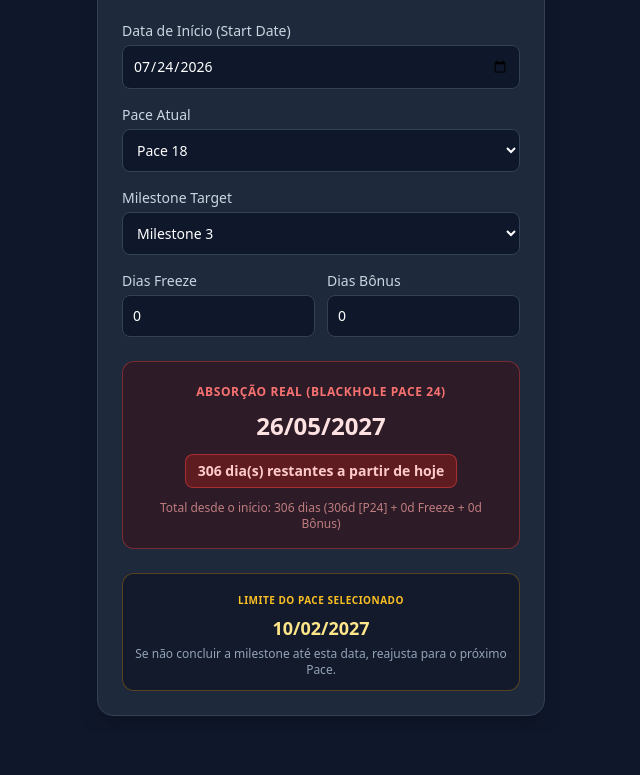
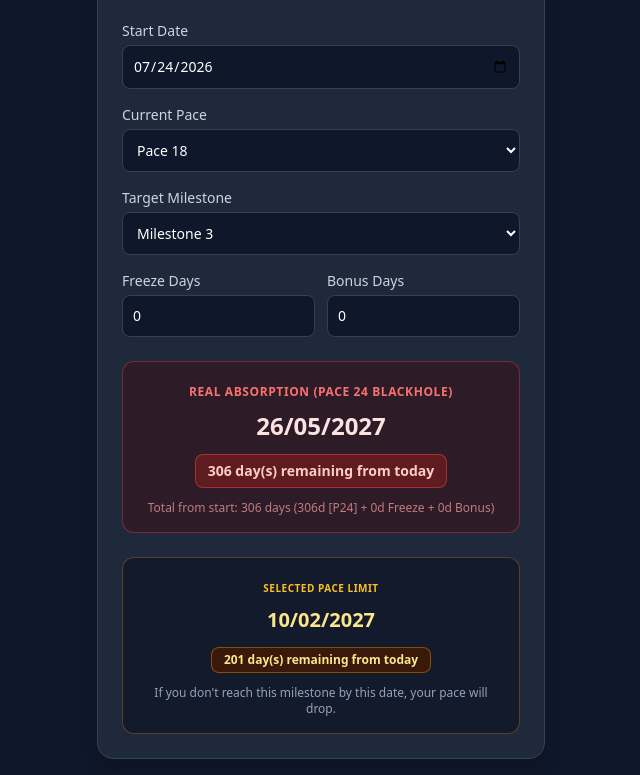
Before and after one commit to ArturVazOsorio/42-blackhole-calculator, a plain HTML site: page index.html in a window 1280 px wide. Shown: the part 96-871 px from the top of the page, without its empty margins (319-959 px from the left). Before the commit the page ends 828 px from the top, so only its background shows below. Drawn offline with nearby package versions, Linux system fonts and the light colour scheme.

Commit message:
Translate HTML content from Portuguese to English

```diff
--- a/index.html
+++ b/index.html
@@ -1,5 +1,5 @@
 <!DOCTYPE html>
-<html lang="pt">
+<html lang="en">
 <head>
   <meta charset="UTF-8">
   <meta name="viewport" content="width=device-width, initial-scale=1.0">
@@ -11,17 +11,17 @@
   <div class="max-w-md w-full bg-slate-800 border border-slate-700 rounded-2xl p-6 shadow-xl space-y-6">
     <div class="text-center">
       <h1 class="text-2xl font-bold text-teal-400">42 Blackhole Calculator</h1>
-      <p class="text-xs text-slate-400 mt-1">Cálculo baseado no limite do Pace 24 & Reajustes</p>
+      <p class="text-xs text-slate-400 mt-1">Calculation based on Pace 24 limit & Adjustments</p>
     </div>
 
     <div class="space-y-4 text-sm">
       <div>
-        <label for="startDate" class="block mb-1 text-slate-300 font-medium">Data de Início (Start Date)</label>
+        <label for="startDate" class="block mb-1 text-slate-300 font-medium">Start Date</label>
         <input type="date" id="startDate" class="w-full bg-slate-900 border border-slate-700 rounded-lg p-2.5 text-white focus:ring-2 focus:ring-teal-400 focus:outline-none">
       </div>
 
       <div>
-        <label for="pace" class="block mb-1 text-slate-300 font-medium">Pace Atual</label>
+        <label for="pace" class="block mb-1 text-slate-300 font-medium">Current Pace</label>
         <select id="pace" class="w-full bg-slate-900 border border-slate-700 rounded-lg p-2.5 text-white focus:ring-2 focus:ring-teal-400 focus:outline-none">
           <option value="8">Pace 8</option>
           <option value="12">Pace 12</option>
@@ -33,7 +33,7 @@
       </div>
 
       <div>
-        <label for="milestone" class="block mb-1 text-slate-300 font-medium">Milestone Target</label>
+        <label for="milestone" class="block mb-1 text-slate-300 font-medium">Target Milestone</label>
         <select id="milestone" class="w-full bg-slate-900 border border-slate-700 rounded-lg p-2.5 text-white focus:ring-2 focus:ring-teal-400 focus:outline-none">
           <option value="0">Milestone 0</option>
           <option value="1">Milestone 1</option>
@@ -47,35 +47,42 @@
 
       <div class="grid grid-cols-2 gap-3">
         <div>
-          <label for="freeze" class="block mb-1 text-slate-300 font-medium">Dias Freeze</label>
+          <label for="freeze" class="block mb-1 text-slate-300 font-medium">Freeze Days</label>
           <input type="number" id="freeze" value="0" min="0" class="w-full bg-slate-900 border border-slate-700 rounded-lg p-2.5 text-white focus:ring-2 focus:ring-teal-400 focus:outline-none">
         </div>
         <div>
-          <label for="bonus" class="block mb-1 text-slate-300 font-medium">Dias Bônus</label>
+          <label for="bonus" class="block mb-1 text-slate-300 font-medium">Bonus Days</label>
           <input type="number" id="bonus" value="0" min="0" class="w-full bg-slate-900 border border-slate-700 rounded-lg p-2.5 text-white focus:ring-2 focus:ring-teal-400 focus:outline-none">
         </div>
       </div>
     </div>
 
-    <!-- Blackhole Real Box -->
+    <!-- Real Blackhole Box -->
     <div class="bg-red-950/40 border border-red-500/40 rounded-xl p-4 text-center space-y-2">
-      <span class="text-xs font-semibold uppercase tracking-wider text-red-400">Absorção Real (Blackhole Pace 24)</span>
+      <span class="text-xs font-semibold uppercase tracking-wider text-red-400">Real Absorption (Pace 24 Blackhole)</span>
       <div id="blackholeDate" class="text-2xl font-black text-red-100">-- / -- / ----</div>
 
-      <!-- CAMPO NOVO AQUI -->
       <div class="pt-1">
         <span id="daysFromToday" class="inline-block bg-red-900/60 border border-red-500/50 rounded-lg px-3 py-1.5 text-sm font-bold text-red-200">
-          -- dias restantes a partir de hoje
+          -- days remaining from today
         </span>
       </div>
 
-      <p id="blackholeDays" class="text-xs text-red-300/70 pt-1">Total desde o início: 0 dias até a eliminação</p>
+      <p id="blackholeDays" class="text-xs text-red-300/70 pt-1">Total from start: 0 days until absorption</p>
     </div>
 
-    <div id="paceNoticeBox" class="bg-slate-900/80 border border-amber-500/30 rounded-xl p-3 text-center space-y-1">
-      <span class="text-[10px] font-semibold uppercase tracking-wider text-amber-400">Limite do Pace Selecionado</span>
-      <div id="paceSwitchDate" class="text-lg font-bold text-amber-200">-- / -- / ----</div>
-      <p id="paceNoticeText" class="text-xs text-slate-400">Se não concluir a milestone até esta data, reajusta para o próximo Pace.</p>
+    <!-- Selected Pace Limit Box -->
+    <div id="paceNoticeBox" class="bg-slate-900/80 border border-amber-500/30 rounded-xl p-4 text-center space-y-2">
+      <span class="text-[10px] font-semibold uppercase tracking-wider text-amber-400">Selected Pace Limit</span>
+      <div id="paceSwitchDate" class="text-xl font-bold text-amber-200">-- / -- / ----</div>
+
+      <div class="pt-1">
+        <span id="paceDaysFromToday" class="inline-block bg-amber-950/80 border border-amber-500/40 rounded-lg px-3 py-1 text-xs font-semibold text-amber-200">
+          -- days remaining from today
+        </span>
+      </div>
+
+      <p id="paceNoticeText" class="text-xs text-slate-400 pt-1">If you don't reach this milestone by this date, your pace will drop.</p>
     </div>
   </div>
 
@@ -91,11 +98,28 @@
     };
 
     function formatDate(date) {
-      return date.toLocaleDateString('pt-PT', {
+      return date.toLocaleDateString('en-GB', {
         day: '2-digit',
         month: '2-digit',
         year: 'numeric'
       });
+    }
+
+    function calculateDiffDays(targetDate, today) {
+      const target = new Date(targetDate);
+      target.setHours(0, 0, 0, 0);
+      const diffTime = target.getTime() - today.getTime();
+      return Math.round(diffTime / (1000 * 60 * 60 * 24));
+    }
+
+    function getDaysText(diffDays, pastLabel, todayLabel) {
+      if (diffDays < 0) {
+        return `${pastLabel} ${Math.abs(diffDays)} day(s) ago`;
+      } else if (diffDays === 0) {
+        return todayLabel;
+      } else {
+        return `${diffDays} day(s) remaining from today`;
+      }
     }
 
     function updateCalculation() {
@@ -108,36 +132,22 @@
       const bonus = parseInt(document.getElementById('bonus').value) || 0;
 
       const [year, month, day] = startDateInput.split('-').map(Number);
+      const today = new Date();
+      today.setHours(0, 0, 0, 0);
 
-      // Blackhole Real (Pace 24)
+      // 1. Real Blackhole (Pace 24)
       const maxMatrixDays = PACE_MATRIX[milestone][24];
       const totalBlackholeDays = maxMatrixDays + freeze + bonus;
       const realBlackholeDate = new Date(year, month - 1, day);
       realBlackholeDate.setDate(realBlackholeDate.getDate() + totalBlackholeDays);
 
       document.getElementById('blackholeDate').innerText = formatDate(realBlackholeDate);
-      document.getElementById('blackholeDays').innerText = `Total desde o início: ${totalBlackholeDays} dias (${maxMatrixDays}d [P24] + ${freeze}d Freeze + ${bonus}d Bônus)`;
+      document.getElementById('blackholeDays').innerText = `Total from start: ${totalBlackholeDays} days (${maxMatrixDays}d [P24] + ${freeze}d Freeze + ${bonus}d Bonus)`;
 
-      // Cálculo dos dias a partir de hoje
-      const today = new Date();
-      today.setHours(0, 0, 0, 0);
+      const bhDiffDays = calculateDiffDays(realBlackholeDate, today);
+      document.getElementById('daysFromToday').innerText = getDaysText(bhDiffDays, 'Blackhole passed', 'Blackhole is TODAY!');
 
-      const targetDate = new Date(realBlackholeDate);
-      targetDate.setHours(0, 0, 0, 0);
-
-      const diffTime = targetDate.getTime() - today.getTime();
-      const diffDays = Math.round(diffTime / (1000 * 60 * 60 * 24));
-
-      const daysFromTodayElem = document.getElementById('daysFromToday');
-      if (diffDays < 0) {
-        daysFromTodayElem.innerText = `Blackhole ultrapassado há ${Math.abs(diffDays)} dia(s)`;
-      } else if (diffDays === 0) {
-        daysFromTodayElem.innerText = `Blackhole é HOJE!`;
-      } else {
-        daysFromTodayElem.innerText = `${diffDays} dia(s) restantes a partir de hoje`;
-      }
-
-      // Limite do Pace Selecionado
+      // 2. Selected Pace Limit
       const currentPaceDays = PACE_MATRIX[milestone][currentPace];
       const totalPaceDays = currentPaceDays + freeze + bonus;
       const paceSwitchDate = new Date(year, month - 1, day);
@@ -150,6 +160,9 @@
       } else {
         noticeBox.classList.remove('hidden');
         document.getElementById('paceSwitchDate').innerText = formatDate(paceSwitchDate);
+
+        const paceDiffDays = calculateDiffDays(paceSwitchDate, today);
+        document.getElementById('paceDaysFromToday').innerText = getDaysText(paceDiffDays, 'Pace limit passed', 'Pace limit is TODAY!');
       }
     }
 
@@ -163,4 +176,3 @@
   </script>
 </body>
 </html>
-</html>
```
